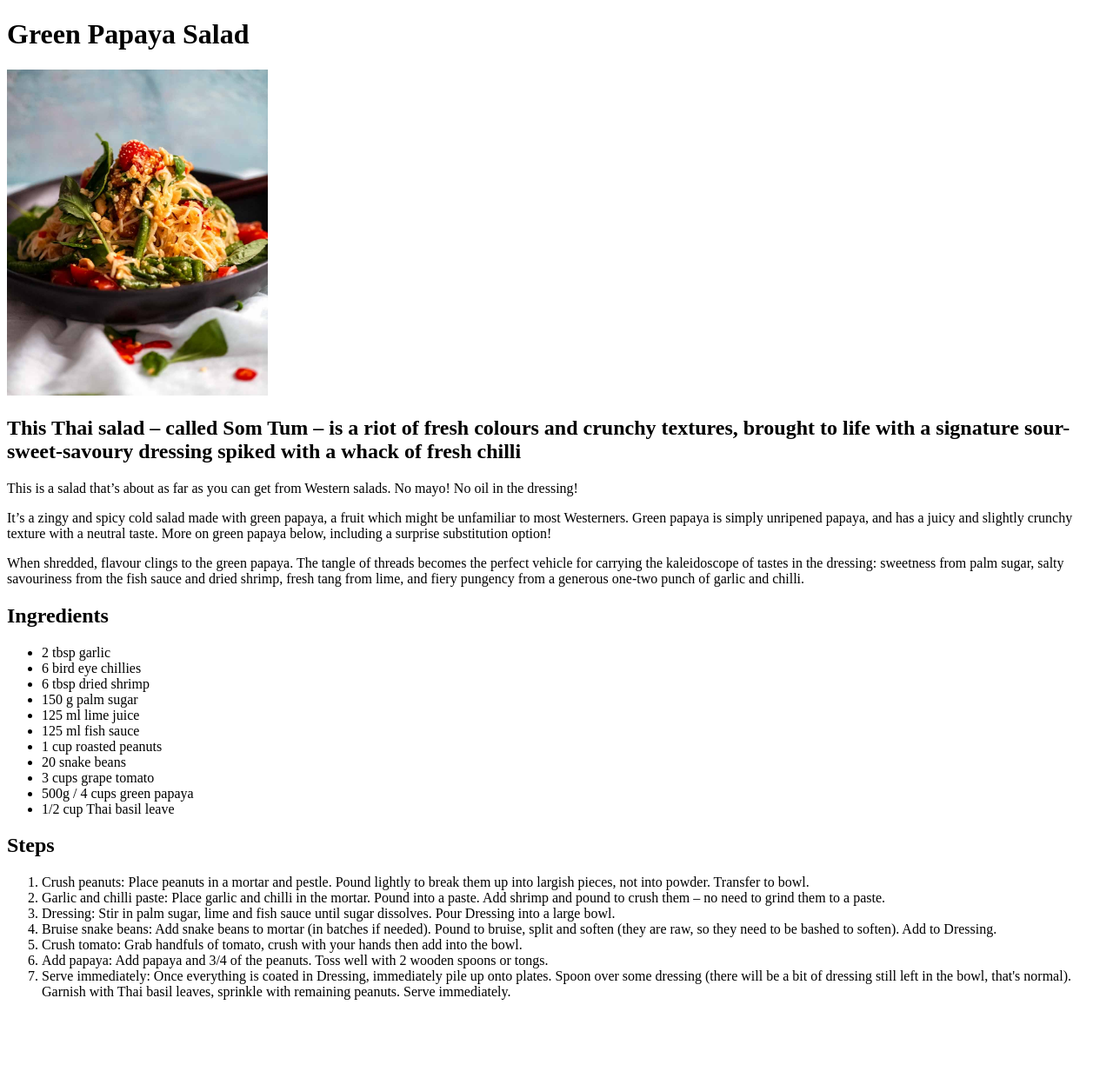
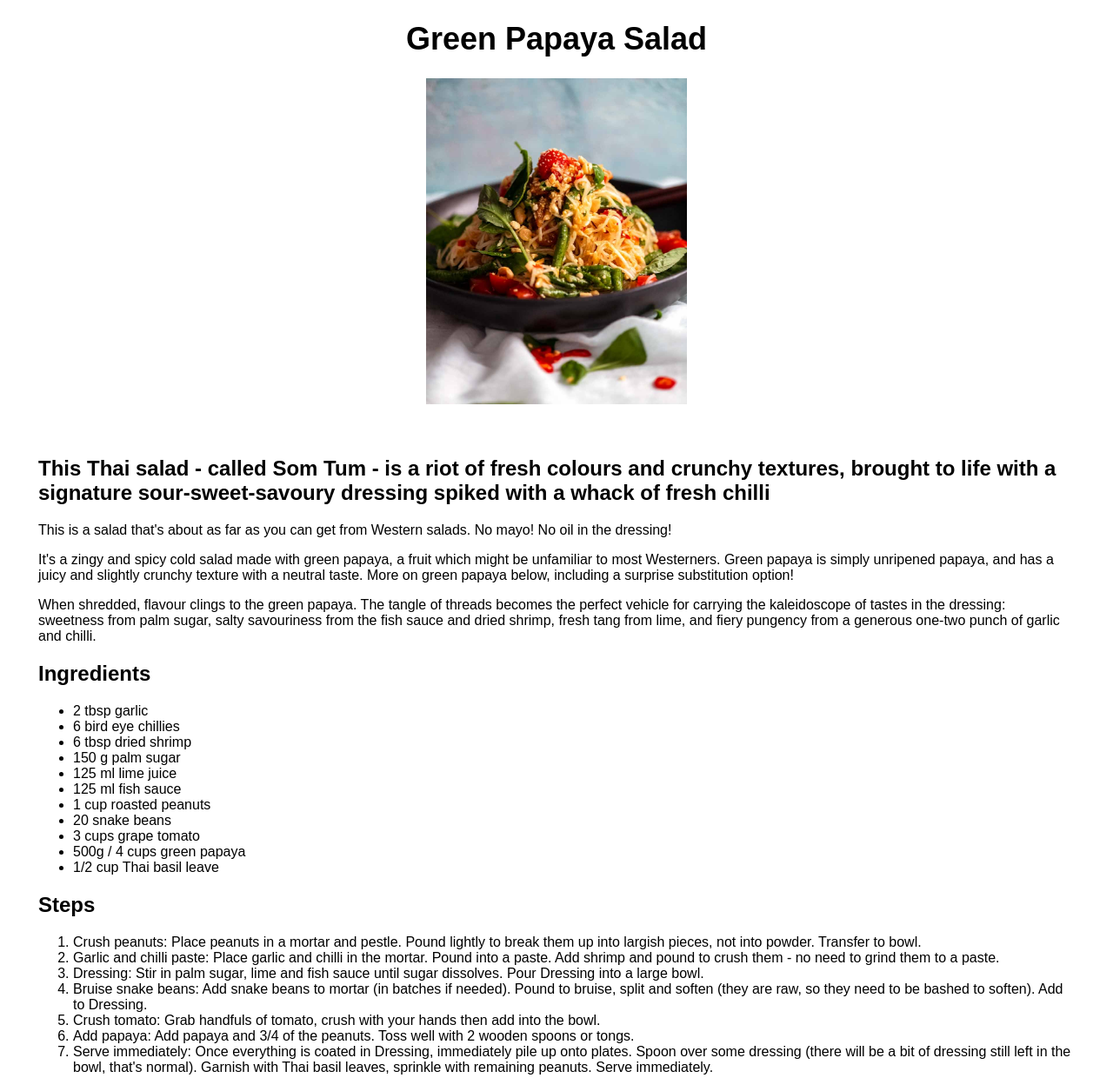
Before and after one commit to jasvirboparoy/recipes-website, a plain HTML site: page recipes/papaya-salad.html in a window 1280 px wide. Shown: the whole page at 87% size. Before the commit the page ends 1166 px from the top, so only its background shows below. Drawn offline with Linux system fonts and the light colour scheme.

Commit message:
Add basic CSS styling to website

```diff
--- a/recipes/papaya-salad.html
+++ b/recipes/papaya-salad.html
@@ -4,21 +4,25 @@
   <head>
     <title>Green Papaya Salad</title>
     <meta charset="UTF-8">
+    <link rel="stylesheet" href="../styles.css">
   </head>
   <body>
     <h1>Green Papaya Salad</h1>
+    <div class="recipe-image-container">
       <img src="../images/papaya-salad.jpg" width="300">
+    </div>
+    <div class="recipe-body">
       <h2>
-      This Thai salad – called Som Tum – is a riot of fresh colours and crunchy
+        This Thai salad - called Som Tum - is a riot of fresh colours and crunchy
         textures, brought to life with a signature sour-sweet-savoury dressing
         spiked with a whack of fresh chilli
       </h2>
       <p>
-      This is a salad that’s about as far as you can get from Western salads.
+        This is a salad that's about as far as you can get from Western salads.
         No mayo! No oil in the dressing!
       </p>
       <p>
-      It’s a zingy and spicy cold salad made with green papaya, a fruit which
+        It's a zingy and spicy cold salad made with green papaya, a fruit which
         might be unfamiliar to most Westerners. Green papaya is simply unripened
         papaya, and has a juicy and slightly crunchy texture with a neutral taste.
         More on green papaya below, including a surprise substitution option!
@@ -52,7 +56,7 @@
         </li>
         <li>
           Garlic and chilli paste: Place garlic and chilli in the mortar. Pound
-        into a paste. Add shrimp and pound to crush them – no need to grind them
+          into a paste. Add shrimp and pound to crush them - no need to grind them
           to a paste.
         </li>
         <li>
@@ -79,5 +83,6 @@
           leaves, sprinkle with remaining peanuts. Serve immediately.
         </li>
       </ol>
+    </div>
   </body>
 </html>
--- /dev/null
+++ b/styles.css
@@ -0,0 +1,24 @@
+h1,
+h2,
+p,
+li {
+  font-family: Arial, Verdana, Helvetica, sans-serif;
+}
+
+h1 {
+  font-size: 36px;
+  text-align: center;
+}
+
+h2 {
+  font-size: 24px;
+  font-weight: bold;
+}
+
+.recipe-image-container {
+  text-align: center;
+}
+
+.recipe-body {
+  padding: 36px;
+}
```
Also changed, not shown: index.html (+1 -0 lines), recipes/kafta.html (+8 -3 lines), recipes/risotto.html (+5 -0 lines). Lines whose indentation alone changed are shown as unchanged.
